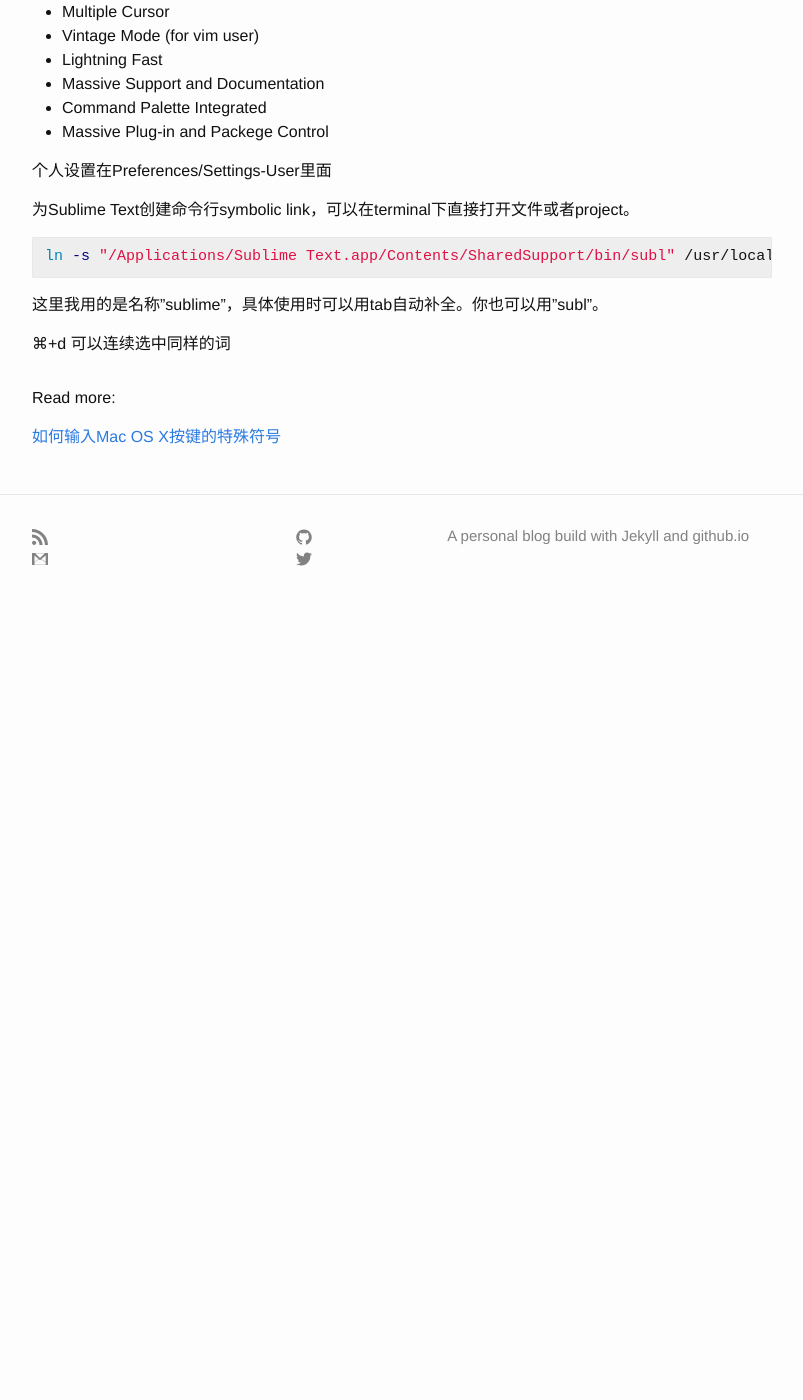
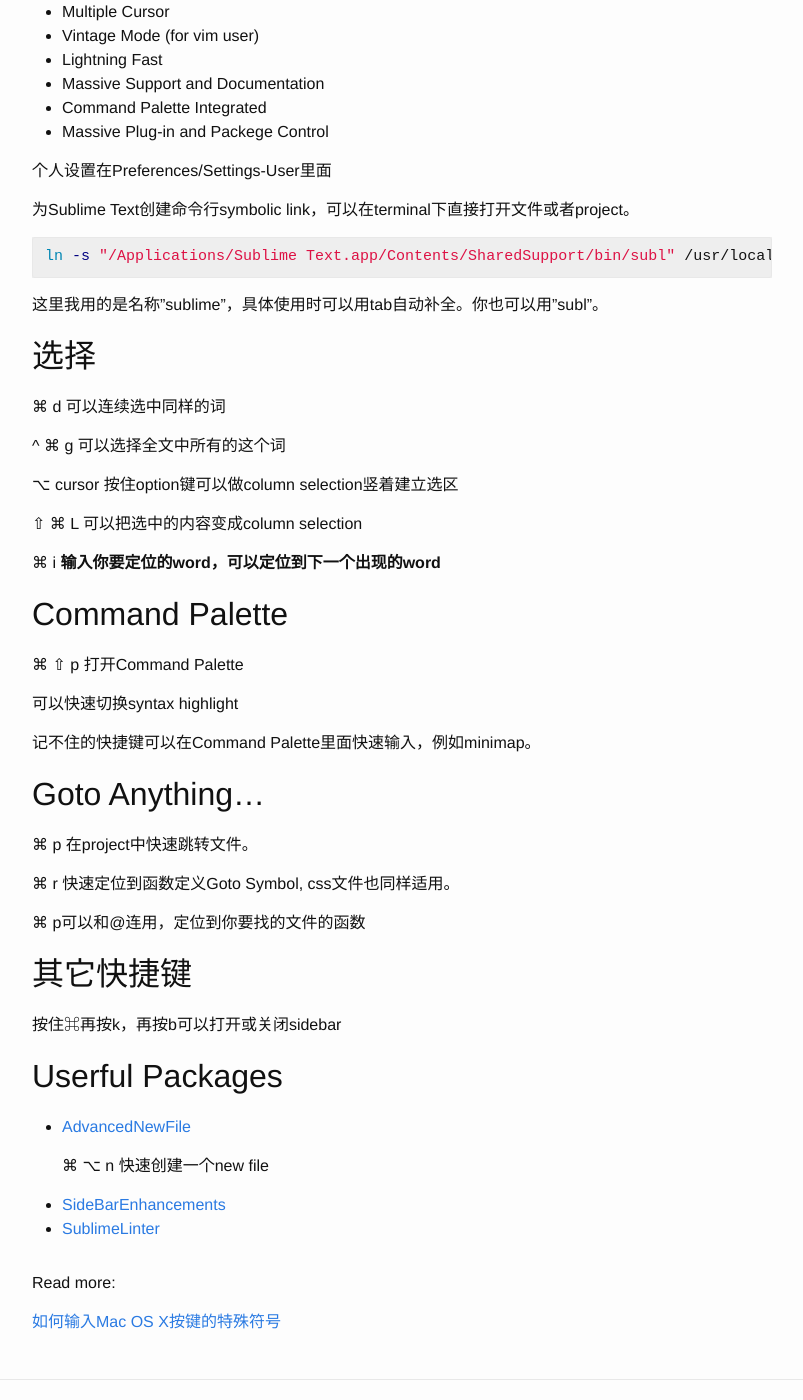
Before and after one commit to nickyfoto/Blog, a Jekyll site: the page built from _posts/2016-02-20-sublime-text.md, in a window 1280 px wide and 1400 px high, scrolled down 341 px. Shown: the whole window, without its empty margins (238-1041 px from the left). Built offline with Jekyll 4.4.1, drawn with Linux system fonts in a browser that asks for light colours; before the commit the page ends 971 px from its top, so only the background shows below that.

Commit message:
update about

````diff
--- a/_posts/2016-02-20-sublime-text.md
+++ b/_posts/2016-02-20-sublime-text.md
@@ -26,4 +26,47 @@
 ```
 这里我用的是名称"sublime"，具体使用时可以用tab自动补全。你也可以用"subl"。
 
-⌘+d 可以连续选中同样的词
+## 选择
+
+⌘ d 可以连续选中同样的词
+
+^ ⌘ g 可以选择全文中所有的这个词
+
+⌥ cursor 按住option键可以做column selection竖着建立选区
+
+⇧ ⌘ L 可以把选中的内容变成column selection
+
+⌘ i **输入你要定位的word，可以定位到下一个出现的word**
+
+## Command Palette
+
+⌘ ⇧ p 打开Command Palette
+
+  可以快速切换syntax highlight
+
+记不住的快捷键可以在Command Palette里面快速输入，例如minimap。
+
+## Goto Anything...
+
+⌘ p 在project中快速跳转文件。
+
+⌘ r 快速定位到函数定义Goto Symbol, css文件也同样适用。
+
+⌘ p可以和@连用，定位到你要找的文件的函数
+
+## 其它快捷键
+
+按住⌘再按k，再按b可以打开或关闭sidebar
+
+## Userful Packages
+
+* [AdvancedNewFile][1]
+
+  ⌘ ⌥ n 快速创建一个new file
+
+* [SideBarEnhancements][2]
+* [SublimeLinter][3]
+
+[1]:https://github.com/skuroda/Sublime-AdvancedNewFile
+[2]:https://github.com/titoBouzout/SideBarEnhancements
+[3]:http://www.sublimelinter.com/en/latest/
````
Also changed, not shown: _posts/2016-02-19-memoization.md (+1 -0 lines), _posts/2016-02-20-add-tech-symbols-on-osx.md (+3 -0 lines), about.md (+3 -1 lines).
